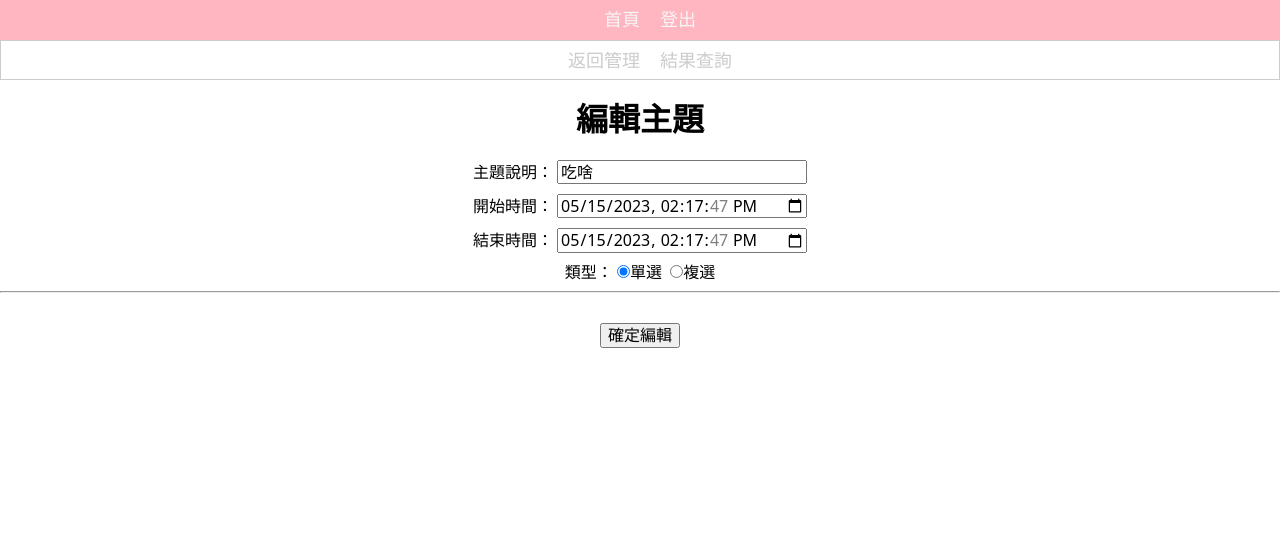
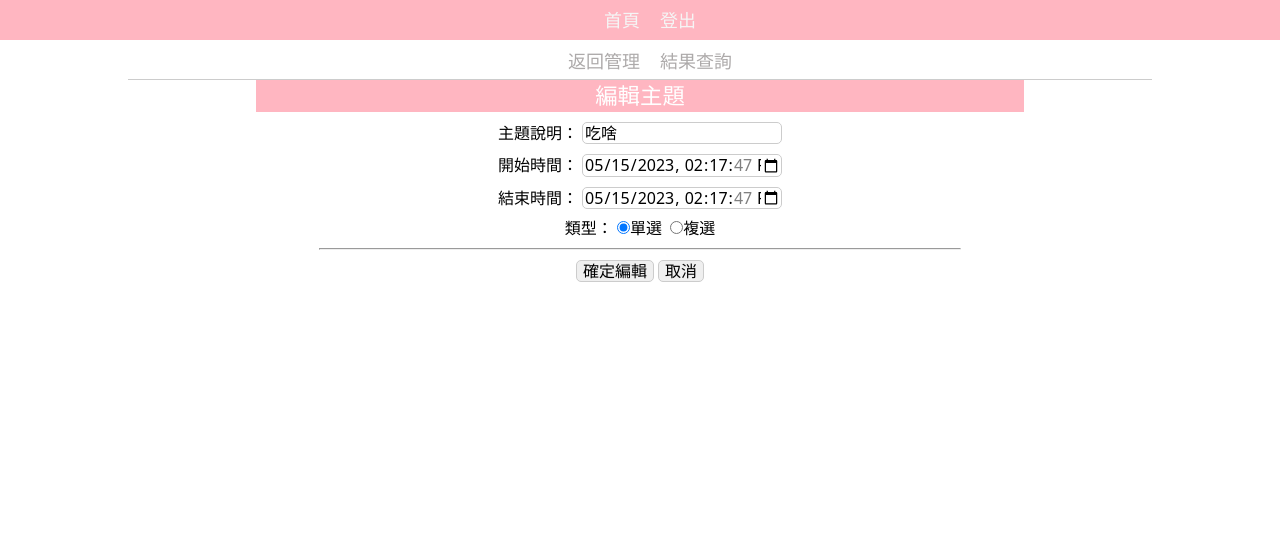
Before and after one commit to LDD1983/vote, a PHP site: page /back/edit_vote.php?id=1 in a window 1280 px wide. Shown: the top 547 px of the page. After the commit the page ends 282 px from the top, so only its background shows below. Run offline with PHP 8.4, Linux system fonts and the light colour scheme; data comes from the database, SQL or seed files in the repository; data that the repository does not hold is empty.

Commit message:
css update

```diff
--- a/back/del_vote.php
+++ b/back/del_vote.php
@@ -47,7 +47,6 @@
             ?>
                 <li>
                     <?= $row2d['description']; ?>
-
                 </li>
             <?php
             }
--- a/back/edit_vote.php
+++ b/back/edit_vote.php
@@ -19,45 +19,11 @@ $options = $pdo->query("select * from `options` where `subject_id`='{$_GET['id']
     <link rel="stylesheet" href="../css/center.css">
     <link rel="stylesheet" href="../css/header.css">
     <link rel="stylesheet" href="../css/reset.css">
+    <link rel="stylesheet" href="../css/form.css">
     <script src="../Js/jquery-3.7.0.min.js"></script>
 
 
-    <style>
-        form>div {
-            margin-bottom: 10px;
-        }
 
-        .options>div {
-            margin-bottom: 5px;
-        }
-
-        /* label{
-            width: 500px;
-        } */
-        /* .timeset{
-            display: flex;} */
-        .time {
-            margin-bottom: 10px;
-        }
-
-        .subj,
-        .type,
-        #option {
-            text-align: center;
-        }
-
-        #subject,
-        #open_date,
-        #close_date {
-            width: 250px;
-        }
-
-        .subm {
-            text-align: center;
-            margin-top: 30px;
-            border-radius: 10px;
-        }
-    </style>
 </head>
 
 <body>
@@ -70,14 +36,11 @@ $options = $pdo->query("select * from `options` where `subject_id`='{$_GET['id']
         <a href="./back/que_vote.php">結果查詢</a>
     </nav>
     <main>
-
         <form action="../api/edit_vote_api.php" method="post">
             <h1>編輯主題</h1>
             <div class="subj">
                 <label for="subject">主題說明：</label>
                 <input type="text" name="subject" id="subject" value="<?= $topic['subject']; ?>">
-
-
             </div>
             <div class="timeset">
                 <div class="time open">
@@ -90,7 +53,6 @@ $options = $pdo->query("select * from `options` where `subject_id`='{$_GET['id']
                 </div>
 
             </div>
-
             <div class="type">
                 <label for="type">類型：</label>
                 <input type="radio" name="type" id="type1" value="1" <?= ($topic['type'] == 1) ? 'checked' : ''; ?>>單選&nbsp;
@@ -108,15 +70,14 @@ $options = $pdo->query("select * from `options` where `subject_id`='{$_GET['id']
                         <span onclick="removeOption(this)" width="50px">-</span>
                         <input type="hidden" name="opt_id[]" value="<?= $opt['id']; ?>">
                     </div>
-
                 <?php
                 }
                 ?>
             </div>
-
             <div class="subm">
                 <input type="hidden" name="subject_id" value="<?= $topic['id']; ?>">
                 <input type="submit" value="確定編輯">
+                <button onclick="location.href='../backend.php'">取消</button>
             </div>
         </form>
     </main>
--- a/css/basic.css
+++ b/css/basic.css
@@ -1,4 +1,9 @@
 * {
     box-sizing: border-box;
     font-family: system-ui;
+
 }
+button{
+    border: 1px solid #ccc;
+    border-radius: 5px;
+}
--- /dev/null
+++ b/css/form.css
@@ -0,0 +1,51 @@
+form>div {
+    margin-bottom: 10px;
+}
+/* .options>div {
+    margin-bottom: 5px;
+} */
+form .options span{
+    font-size: 1.5rem;
+    color: #7e7b7b;
+}
+form hr{
+    width: 50%;
+}
+form h1{
+    background-color: lightpink;
+    color: white;
+    font-size: 1.4rem;
+    width: 60%;
+    margin: 0 auto;
+    margin-bottom: 10px;
+    height: 2rem;
+    padding-top: 3px;
+    font-weight: 200;
+}
+form input{
+    border: 1px solid #ccc;
+    border-radius: 5px;
+}
+/* label{
+    width: 500px;
+} */
+/* .timeset{
+    display: flex;} */
+form .time {
+    margin-bottom: 10px;
+}
+.subj,
+.type,
+#option {
+    text-align: center;
+}
+#subject,
+#open_date,
+#close_date {
+    width: 200px;
+}
+.subm {
+    text-align: center;
+    margin-top: 10px;
+    border-radius: 10px;
+}
--- a/css/header.css
+++ b/css/header.css
@@ -4,7 +4,7 @@ header {
     background-color: lightpink;
     /* opacity: 0.5; */
     height: 40px;
-    padding-top: 9px;
+    padding-top: 10px;
     /* position: fixed; */
     /* top: 0; */
 }
@@ -13,12 +13,14 @@ nav {
     display: flex;
     justify-content: center;
     /* margin-top: 5px; */
-    border: 1px solid #ccc;
+    border-bottom: 1px solid #ccc;
     height: 40px;
-    padding-top: 9px;
+    padding-top: 11px;
     /* background-color: lightgrey; */
     /* color: black; */
     /* height: 20px;    */
+    width: 80%;
+    margin: 0 auto;
 
 }
 
@@ -31,7 +33,7 @@ header>a {
 }
 
 nav>a {
-    color: #ccc;
+    color: #adaaaa;
     text-decoration: none;
     margin-left: 20px;
     font-weight: 500;
--- a/front/vote.php
+++ b/front/vote.php
@@ -23,7 +23,7 @@
     <div>
         <input type="hidden" name="subject_id" value="<?= $_GET['id']; ?>">
         <input type="submit" value="投票">
-        <input type="button" value="取消">
+        <input type="button" value="取消" onclick="location.href='./backend.php'">
     </div>
 
 </form>
--- a/index.php
+++ b/index.php
@@ -11,10 +11,12 @@
     <link rel="stylesheet" href="./css/basic.css">
     <link rel="stylesheet" href="./css/reset.css">
     <link rel="stylesheet" href="./css/center.css">
+
     <style>
         ul {
             width: 80%;
             list-style: none;
+            margin: 0;
         }
     </style>
 </head>
```
Also changed, not shown: api/vote_api.php (+11 -2 lines), back/add_vote.php (+1 -34 lines), css/list.css (+5 -4 lines).
